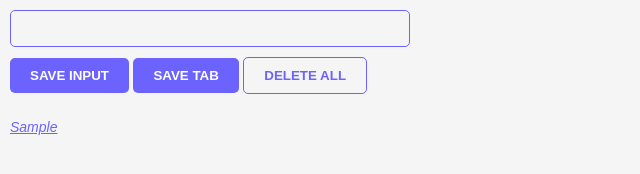
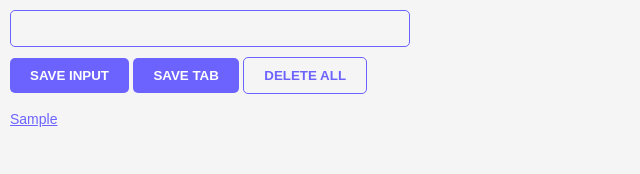
Before and after one commit to Jericho010010/Leads-Tracker-Extension, a browser extension: page index.html in a window 1280 px wide. Both pictures are taken after typing "Sample" into the empty fields and a click on the button "SAVE INPUT". Shown: the full height of the page, 0-640 px from the left. Drawn offline with Linux system fonts and the light colour scheme.

Commit message:
Fix: render list item

```diff
--- a/index.css
+++ b/index.css
@@ -33,14 +33,15 @@ button {
 }
 ul {
   padding: 0;
-  margin-top: 1.5rem;
+  margin-top: 1rem;
 }
 a {
   color: #6c63ff;
   font-size: 14px;
 }
+
 li {
   list-style: none;
   margin-top: 8px;
-  display: inline-block;
+  margin-top: 1rem;
 }
--- a/index.html
+++ b/index.html
@@ -8,7 +8,7 @@
   </head>
   <body>
     <input type="text" class="input-el" />
-    <button class="save-btn">SAVE INPUT</button>
+    <button class="save-btn addb-tn">SAVE INPUT</button>
     <button class="tab-btn">SAVE TAB</button>
     <button class="delete-btn">DELETE ALL</button>
     <ul class="ul-el"></ul>
--- a/script.js
+++ b/script.js
@@ -23,7 +23,7 @@ tabBtn.addEventListener("click", function () {
 function render(leads) {
   let listItems = "";
   for (let i = 0; i < leads.length; i++) {
-    listItems += `<i><a target="_blank" href="${leads[i]}">${leads[i]}</a></i>`;
+    listItems += `<li><a target="_blank" href="${leads[i]}">${leads[i]}</a></li>`;
   }
   ulElement.innerHTML = listItems;
 }
```
